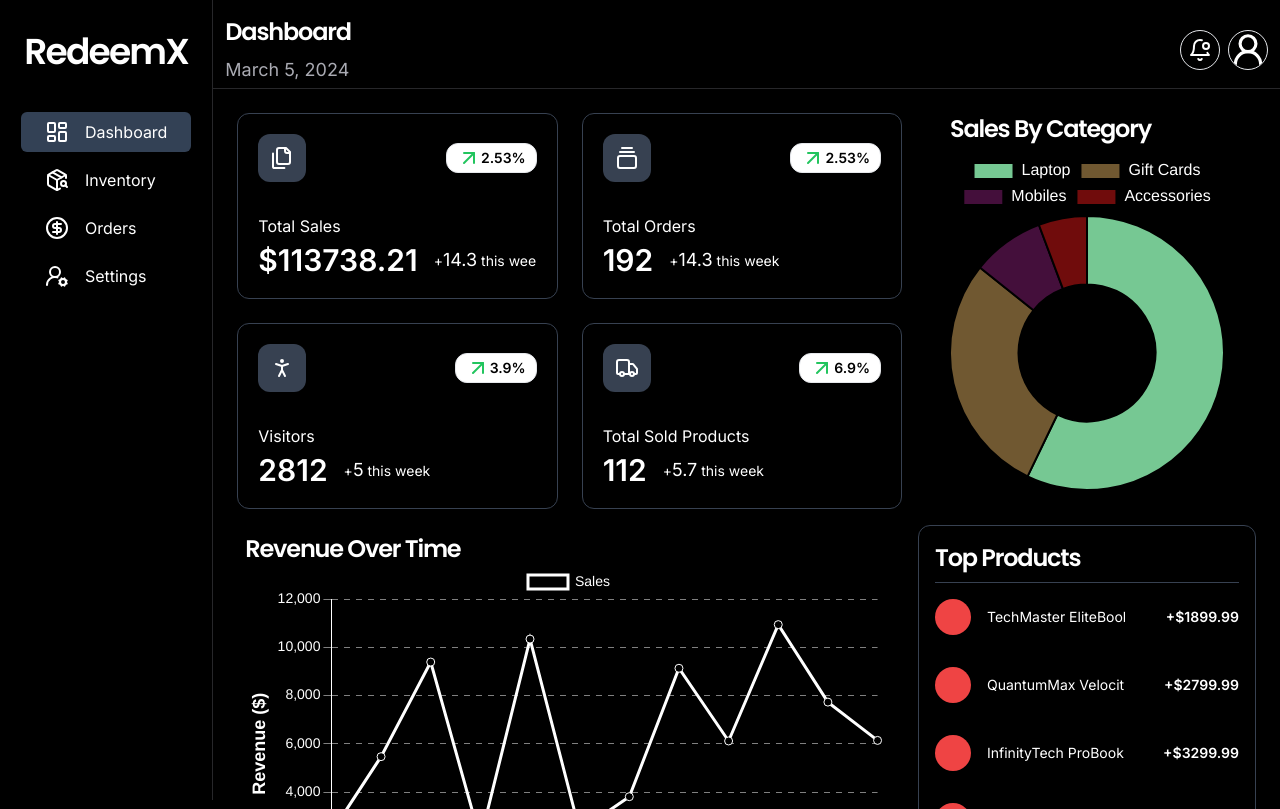
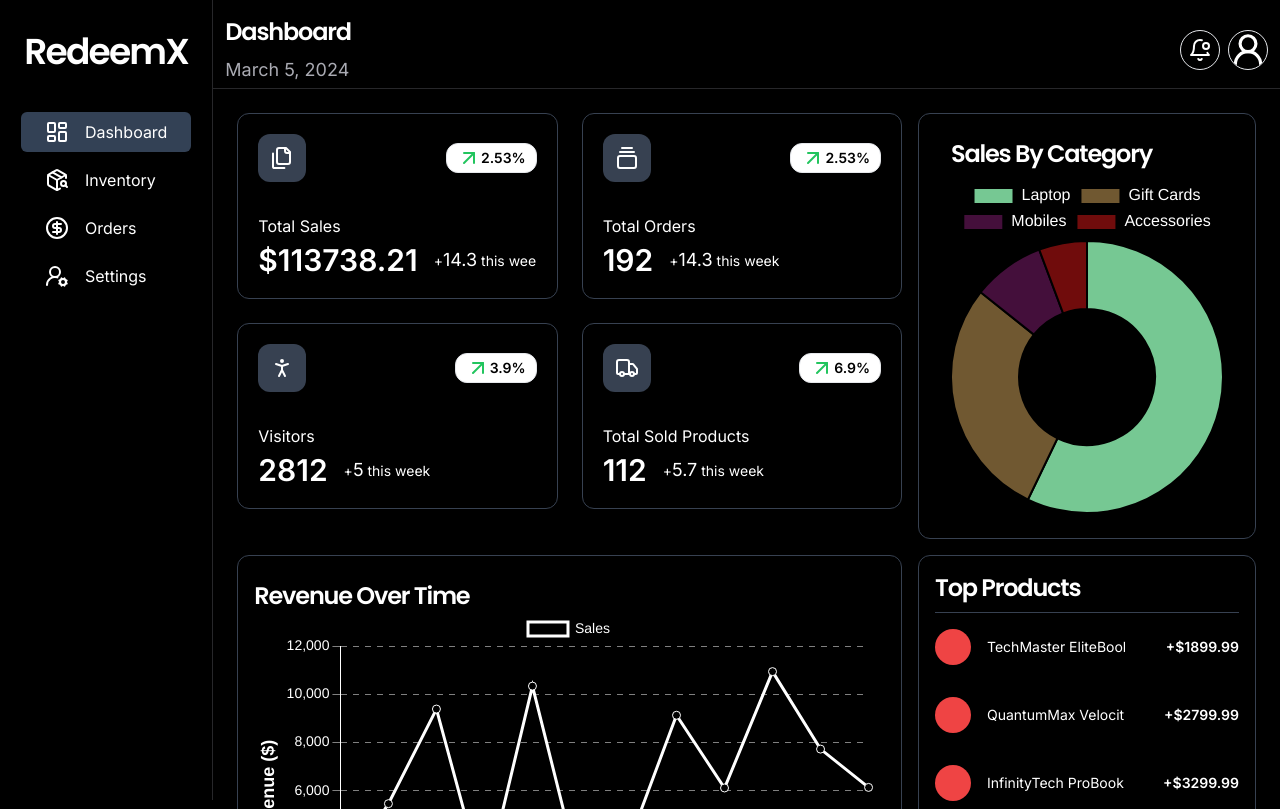
Before and after one commit to devvMuhammad/admin-redeemx, a Next.js app: page / in a window 1280 px wide. Built offline with nearby package versions, Linux system fonts and the light colour scheme.

Commit message:
added borders and paddings to charts

```diff
--- a/src/app/page.tsx
+++ b/src/app/page.tsx
@@ -9,10 +9,12 @@ export default function Home() {
       <div>
         <Infos />
       </div>
-      <div>
+      <div className="border rounded-xl border-gray-700">
         <PieChart />
       </div>
-      <LineChart />
+      <div className="py-4 px-2 border rounded-xl border-gray-700">
+        <LineChart />
+      </div>
       <TopProducts />
     </section>
   );
--- a/src/components/dashboard/LineChart.tsx
+++ b/src/components/dashboard/LineChart.tsx
@@ -39,7 +39,7 @@ const months = [
 
 export default function LineChart() {
   return (
-    <div className="h-[400px] mb-4 md:mb-0 p-2 border-white border-solid">
+    <div className=" h-[400px] mb-4 md:mb-0 p-2 border-solid">
       <Heading className="text-2xl">Revenue Over Time</Heading>
       <Line
         data={{
--- a/src/components/dashboard/PieChart.tsx
+++ b/src/components/dashboard/PieChart.tsx
@@ -21,7 +21,7 @@ const data: ChartData<"doughnut", number[], unknown> = {
 
 export default function PieChart() {
   return (
-    <div className="space-y-2 flex flex-col items-center justify-center">
+    <div className="py-6 space-y-2 flex flex-col items-center justify-center">
       {/* <h1 className="font-bold tracking-tight text-center pl-4">
         Sales by category
       </h1> */}
```
